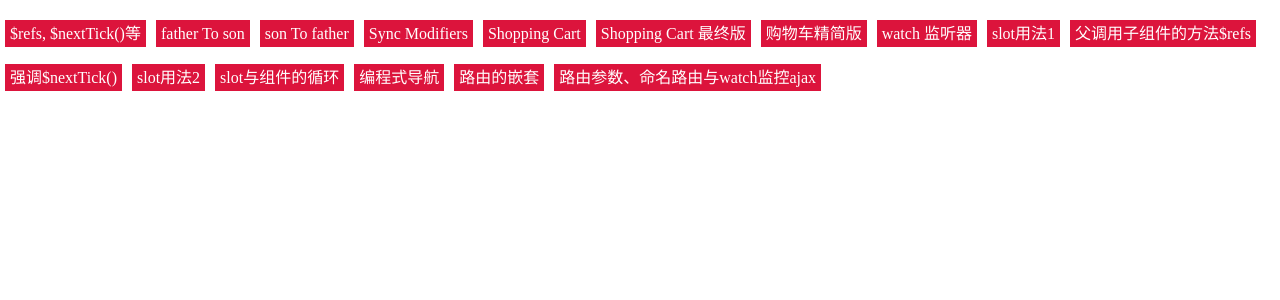
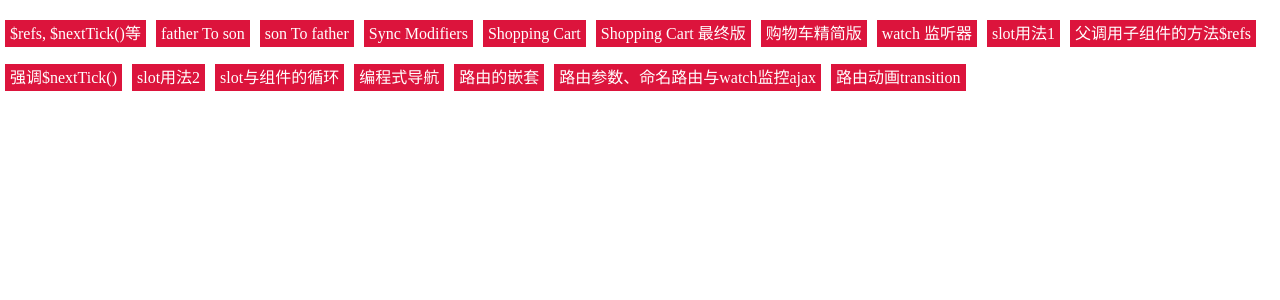
Before and after one commit to caishijian2008/learn-vue, a Vue app: page / in a window 1280 px wide. Shown: the top 300 px of the page. Built offline with nearby package versions, Linux system fonts and the light colour scheme.

Commit message:
路由动画transition与keep-alive（使用animate.css动画库）

```diff
--- a/package.json
+++ b/package.json
@@ -16,6 +16,7 @@
     "vue-router": "^3.0.1"
   },
   "devDependencies": {
+    "animate.css": "^3.6.1",
     "autoprefixer": "^7.1.2",
     "babel-core": "^6.22.1",
     "babel-eslint": "^8.2.1",
--- a/src/components/Index.vue
+++ b/src/components/Index.vue
@@ -17,6 +17,7 @@
       <li><router-link to="/routeprogramming">编程式导航</router-link></li>
       <li><router-link to="/nestedrouter">路由的嵌套</router-link></li>
       <li><router-link to="/routerparams">路由参数、命名路由与watch监控ajax</router-link></li>
+      <li><router-link to="/routetransition">路由动画transition</router-link></li>
     </ul>
     <keep-alive>
       <router-view></router-view>
--- /dev/null
+++ b/src/components/day5/route/routetransition.vue
@@ -0,0 +1,43 @@
+<template>
+  <div>
+    <h3>路由动画transition与keep-alive（使用animate.css动画库）</h3>
+    <router-link to="/home">首页</router-link>
+    <router-link to="/list">列表</router-link>
+    <!-- mode="out-in" 动画的模式 -->
+    <!-- <transition
+      enter-active-class="animated fadeIn"
+      leave-active-class="animated fadeOut"
+      mode="out-in"
+    > -->
+    <transition
+      enter-active-class="animated fadeIn"
+      leave-active-class="animated fadeOut"
+    >
+      <!-- 要缓存谁，就把谁用<keep-alive>包起来 -->
+      <keep-alive>
+        <!-- 为防止动画的抖动，可为<router-view>添加position样式 -->
+        <router-view style="position: absolute; top: 8%; left: 0; width: 100%;"></router-view>
+      </keep-alive>
+    </transition>
+  </div>
+</template>
+
+<script>
+import Router from 'vue-router'
+let home = {template: '<div style="background: red;">首页</div>'}
+let list = {template: '<div style="background: green;">列表页</div>'}
+let routes = [
+  {path: '/home', component: home},
+  {path: '/list', component: list}
+]
+let router = new Router({
+  routes
+})
+export default {
+  router
+}
+</script>
+
+<style scoped>
+@import '../../../../node_modules/animate.css/animate.css';
+</style>
--- a/src/router/index.js
+++ b/src/router/index.js
@@ -18,6 +18,7 @@ import slotdemo2 from '@/components/day5/slot/slotdemo2'
 import routeprogramming from '@/components/day5/route/routeprogramming'
 import nestedrouter from '@/components/day5/route/nestedrouter'
 import routerparams from '@/components/day5/route/routerparams'
+import routetransition from '@/components/day5/route/routetransition'
 
 Vue.use(Router)
 
@@ -52,6 +53,7 @@ export default new Router({
     {path: '/routeprogramming', component: routeprogramming},
     {path: '/nestedrouter', component: nestedrouter},
     {path: '/routerparams', component: routerparams},
+    {path: '/routetransition', component: routetransition},
     {
       path: '*',
       redirect: 'index'
```
